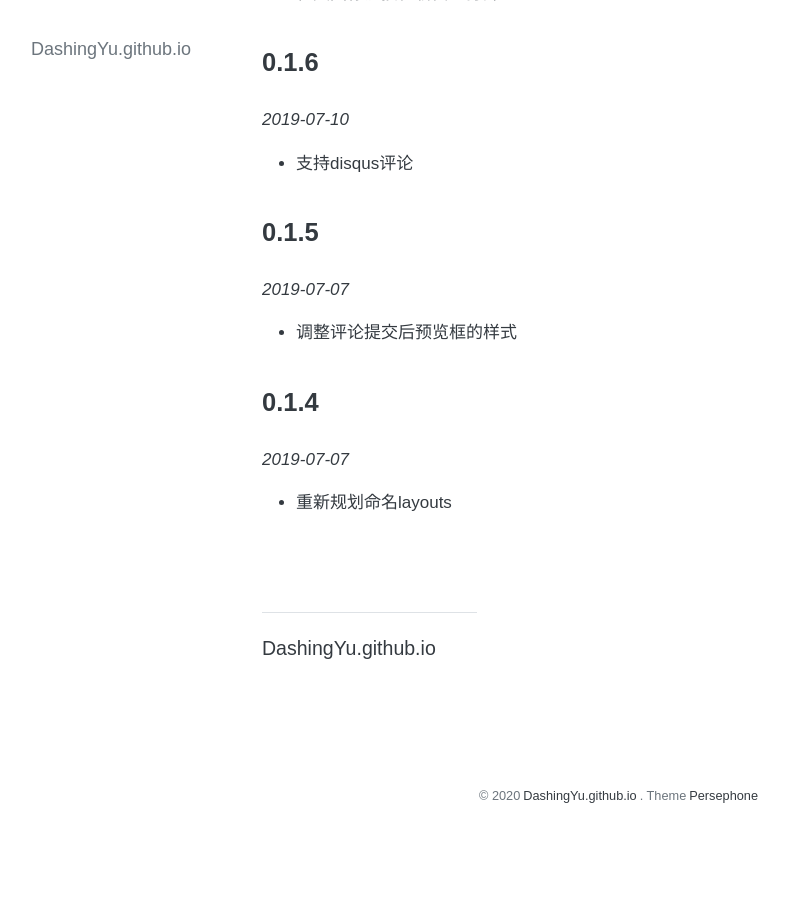
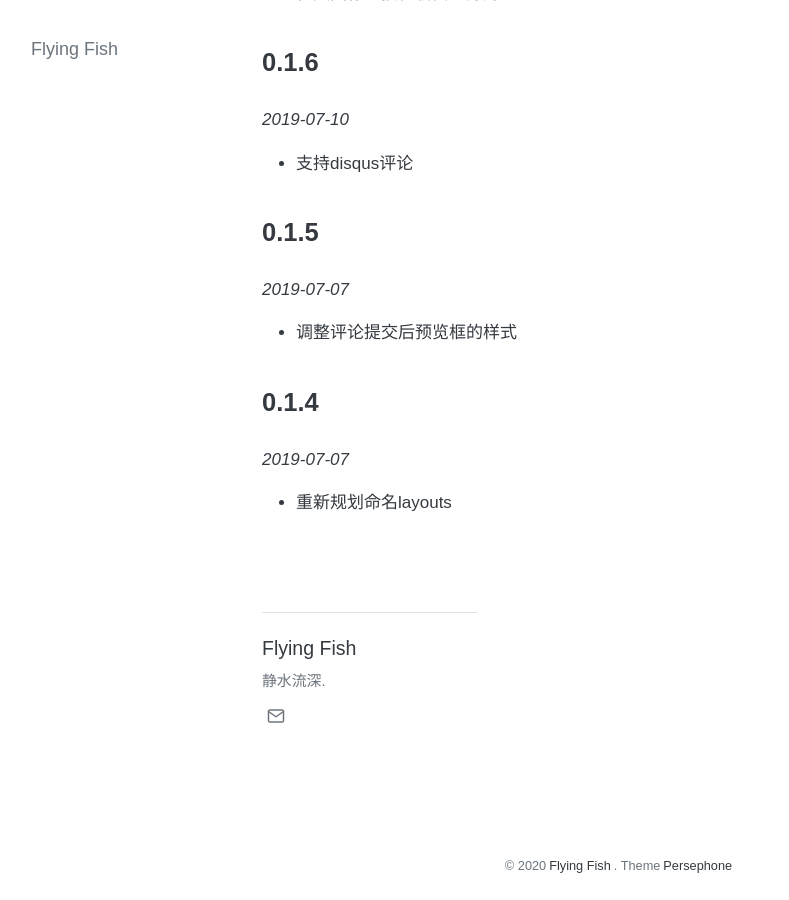
Before and after one commit to DashingYu/DashingYu.github.io, a Jekyll site: the page built from CHANGELOG.md, in a window 1280 px wide and 900 px high, scrolled down 1482 px. Shown: the whole window, without its empty margins (20-809 px from the left). Built offline with Jekyll 4.4.1, drawn with Linux system fonts in a browser that asks for light colours; our own code applies the rules of GitHub Pages for plain Markdown files; before the commit the page ends 2312 px from its top, so only the background shows below that.

Commit message:
Update _config.yml

```diff
--- a/_config.yml
+++ b/_config.yml
@@ -1,6 +1,10 @@
 # title: Your Site Title
 # description: The description of your site.
 # email: your-email@address.com
+
+title: Flying Fish
+description: 静水流深.
+email: flyingfish@fish.com
 
 # author: Your name #  Default is your site title.
 
```
